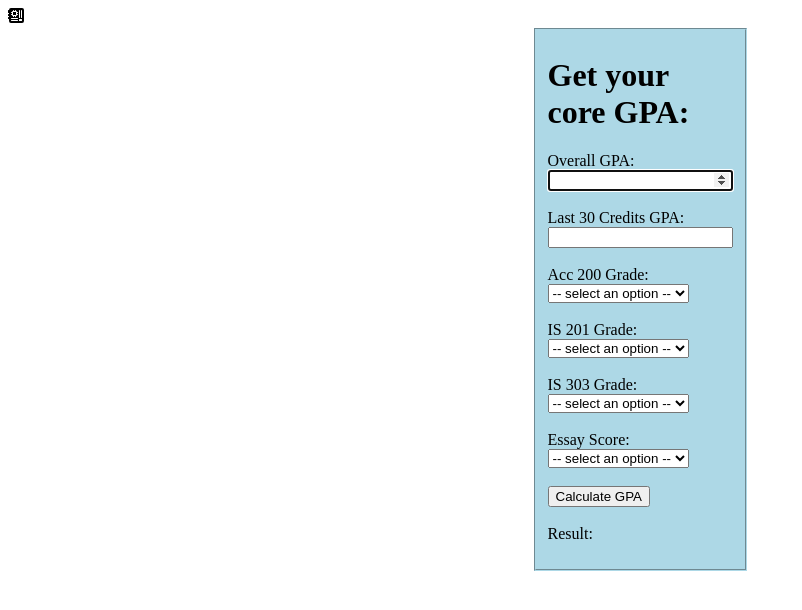
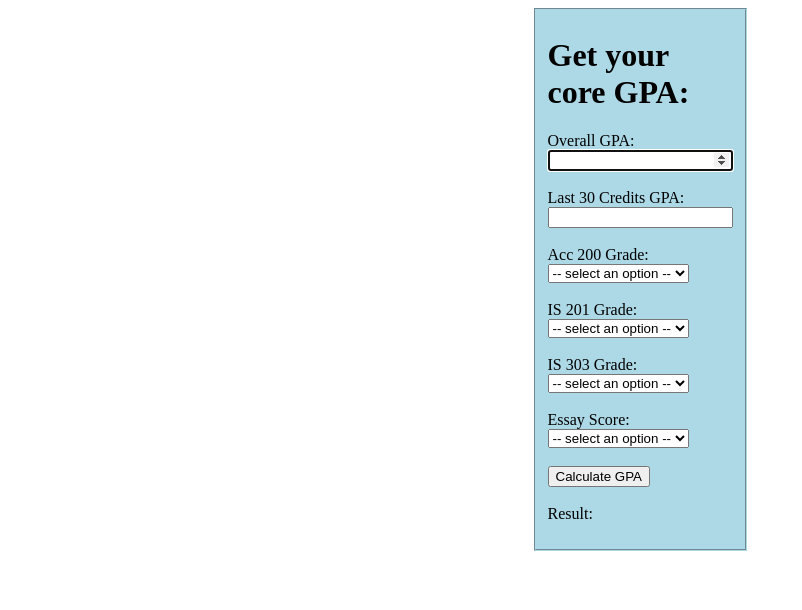
Before and after one commit to ch843/group-html, a plain HTML site: page index.html in a window 1280 px wide. Shown: the whole page, without its empty margins (0-802 px from the left). Drawn offline with Linux system fonts and the light colour scheme.

Commit message:
Favicon Fixed

```diff
--- a/index.html
+++ b/index.html
@@ -7,12 +7,8 @@
     <meta http-equiv="X-UA-Compatible" content="IE=edge">
     <meta name="viewport" content="width=device-width, initial-scale=1.0">
     <title>MyGPA</title>
-    <svg xmlns="http://www.w3.org/2000/svg" width="16" height="16" fill="currentColor" class="bi bi-motherboard-fill" viewBox="0 0 16 16">
-        <path d="M5 7h3V4H5v3Z"/>
-        <path d="M1 2a2 2 0 0 1 2-2h11a2 2 0 0 1 2 2v11a2 2 0 0 1-2 2H3a2 2 0 0 1-2-2v-2H.5a.5.5 0 0 1-.5-.5v-1A.5.5 0 0 1 .5 9H1V8H.5a.5.5 0 0 1-.5-.5v-1A.5.5 0 0 1 .5 6H1V5H.5a.5.5 0 0 1-.5-.5v-2A.5.5 0 0 1 .5 2H1Zm11 .5a.5.5 0 0 0-1 0v7a.5.5 0 0 0 1 0v-7Zm2 0a.5.5 0 0 0-1 0v7a.5.5 0 0 0 1 0v-7ZM3.5 10a.5.5 0 0 0 0 1h6a.5.5 0 0 0 0-1h-6Zm0 2a.5.5 0 0 0 0 1h6a.5.5 0 0 0 0-1h-6ZM4 4h-.5a.5.5 0 0 0 0 1H4v1h-.5a.5.5 0 0 0 0 1H4a1 1 0 0 0 1 1v.5a.5.5 0 0 0 1 0V8h1v.5a.5.5 0 0 0 1 0V8a1 1 0 0 0 1-1h.5a.5.5 0 0 0 0-1H9V5h.5a.5.5 0 0 0 0-1H9a1 1 0 0 0-1-1v-.5a.5.5 0 0 0-1 0V3H6v-.5a.5.5 0 0 0-1 0V3a1 1 0 0 0-1 1Zm7 7.5v1a.5.5 0 0 0 .5.5h2a.5.5 0 0 0 .5-.5v-1a.5.5 0 0 0-.5-.5h-2a.5.5 0 0 0-.5.5Z"/>
-    </svg>
-
     <link rel="stylesheet" href="index.css" />
+    <link rel="icon" type="favicon" href = "favicon.png"/>
 
     <script>
         //This function is called when the user clicks on the calcGPA button
```
Also changed, not shown: favicon.png (added).
